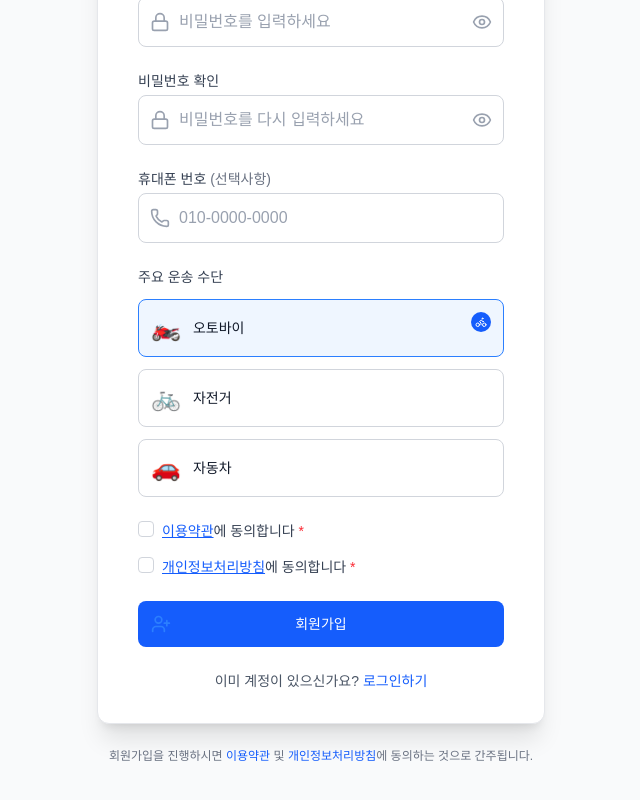
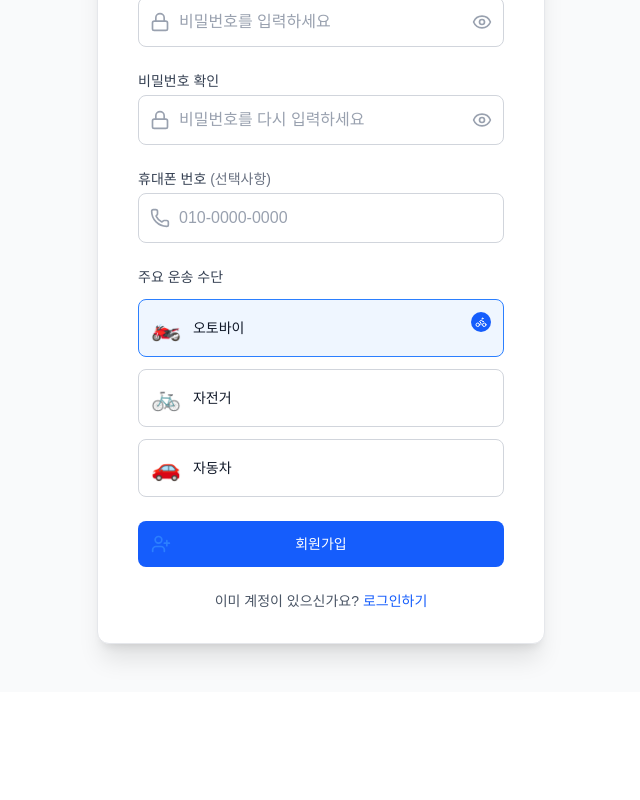
Before and after one commit to sovla/Konnect-ai, a Next.js app: page /auth/register in a window 1280 px wide. Shown: the part 488-1288 px from the top of the page, without its empty margins (319-959 px from the left). After the commit the page ends 1180 px from the top, so only its background shows below. Built offline with nearby package versions, Linux system fonts and the light colour scheme; no server answers.

Commit message:
fix: remove unused code

```diff
--- a/app/auth/register/page.tsx
+++ b/app/auth/register/page.tsx
@@ -33,8 +33,8 @@ export default function RegisterPage() {
       confirmPassword: '',
       phone: '',
       vehicleType: 'MOTORCYCLE',
-      agreeToTerms: false,
-      agreeToPrivacy: false,
+      agreeToTerms: true,
+      agreeToPrivacy: true,
     },
   });
 
@@ -290,7 +290,7 @@ export default function RegisterPage() {
               </div>
 
               {/* 약관 동의 */}
-              <div className="space-y-4">
+              {/* <div className="space-y-4">
                 <div className="flex items-start">
                   <input
                     {...register('agreeToTerms')}
@@ -326,7 +326,7 @@ export default function RegisterPage() {
                   </label>
                 </div>
                 {errors.agreeToPrivacy && <p className="text-sm text-red-600">{errors.agreeToPrivacy.message}</p>}
-              </div>
+              </div> */}
 
               {/* 회원가입 버튼 */}
               <div>
@@ -359,7 +359,7 @@ export default function RegisterPage() {
           </div>
 
           {/* 추가 정보 */}
-          <div className="mt-6 text-center">
+          {/* <div className="mt-6 text-center">
             <p className="text-xs text-gray-500">
               회원가입을 진행하시면{' '}
               <Link href="/terms" className="text-blue-600 hover:text-blue-500">
@@ -371,7 +371,7 @@ export default function RegisterPage() {
               </Link>
               에 동의하는 것으로 간주됩니다.
             </p>
-          </div>
+          </div> */}
         </div>
       </div>
     </RedirectIfAuthenticated>
```
Also changed, not shown: app/auth/login/page.tsx (+2 -6 lines).
